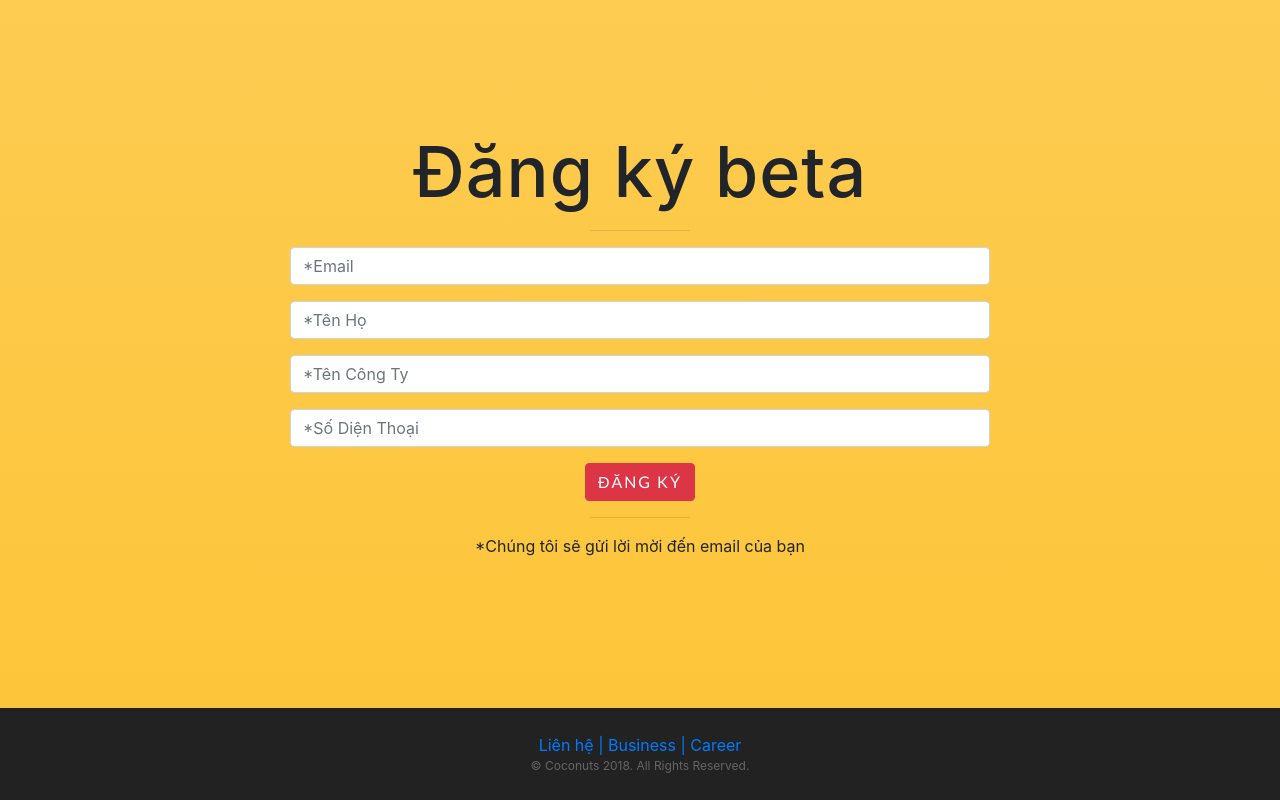
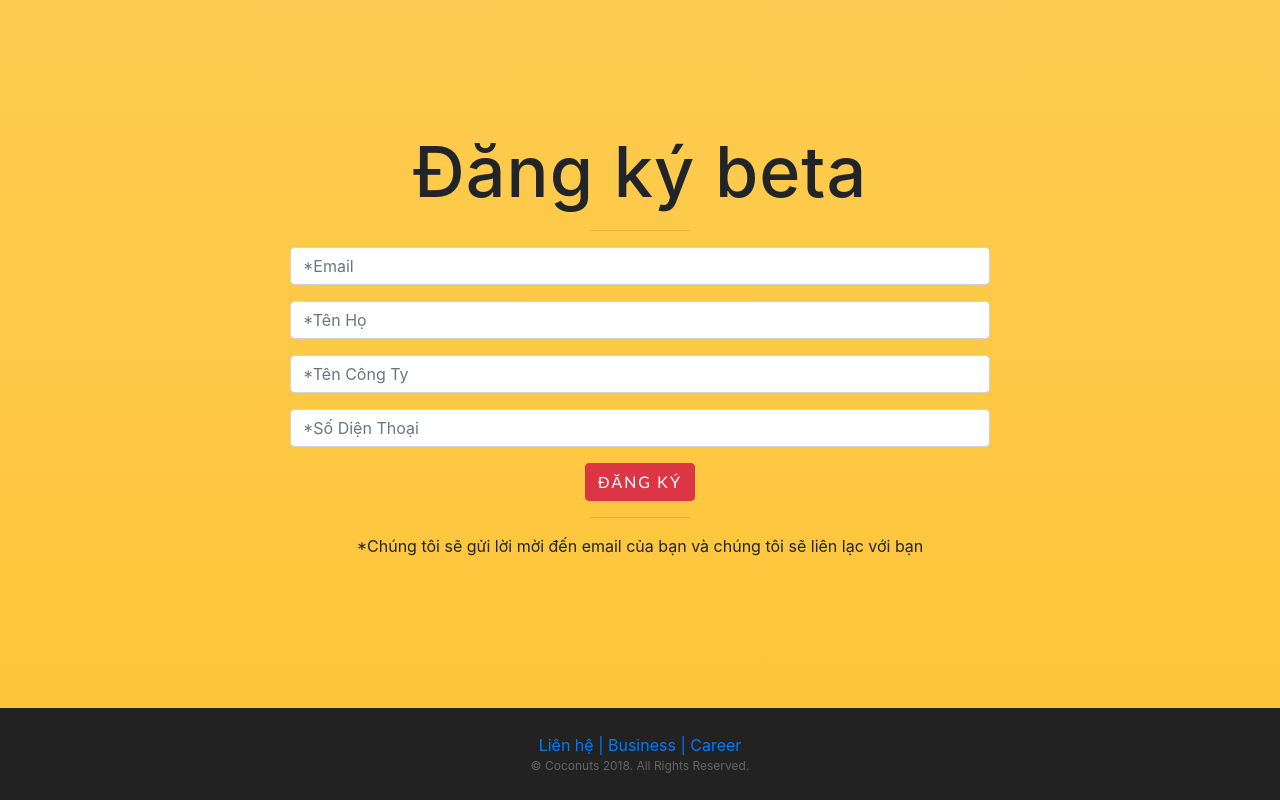
Before and after one commit to johnnetr/coconuts, a website with bundled scripts: page business.html in a window 1280 px wide. Shown: the part 2840-3640 px from the top of the page. Built offline with nearby package versions, Linux system fonts and the light colour scheme; a web font is replaced by a local one.

Commit message:
business page updated

```diff
--- a/business.html
+++ b/business.html
@@ -177,7 +177,7 @@
           </div>
 
       <hr>
-      <div>*Chúng tôi sẽ gửi lời mời đến email của bạn</div>
+      <div>*Chúng tôi sẽ gửi lời mời đến email của bạn và chúng tôi sẽ liên lạc với bạn</div>
           </div>
         </div>
       </div>
```
Also changed, not shown: career.html (+1 -1 lines).
